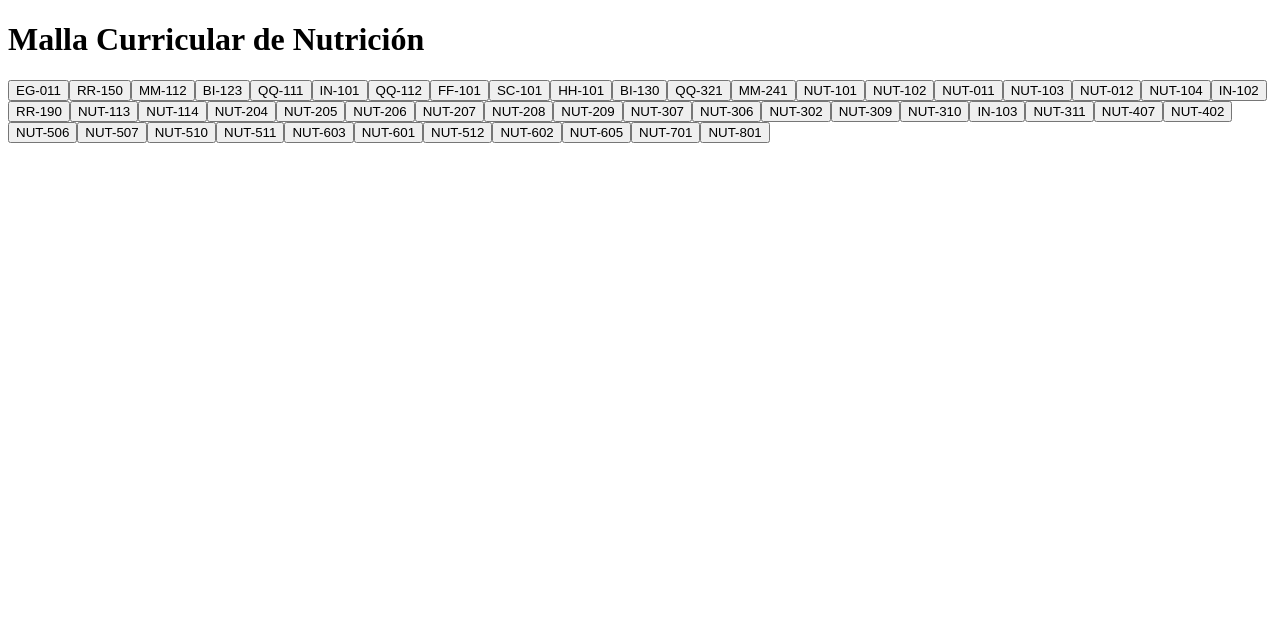
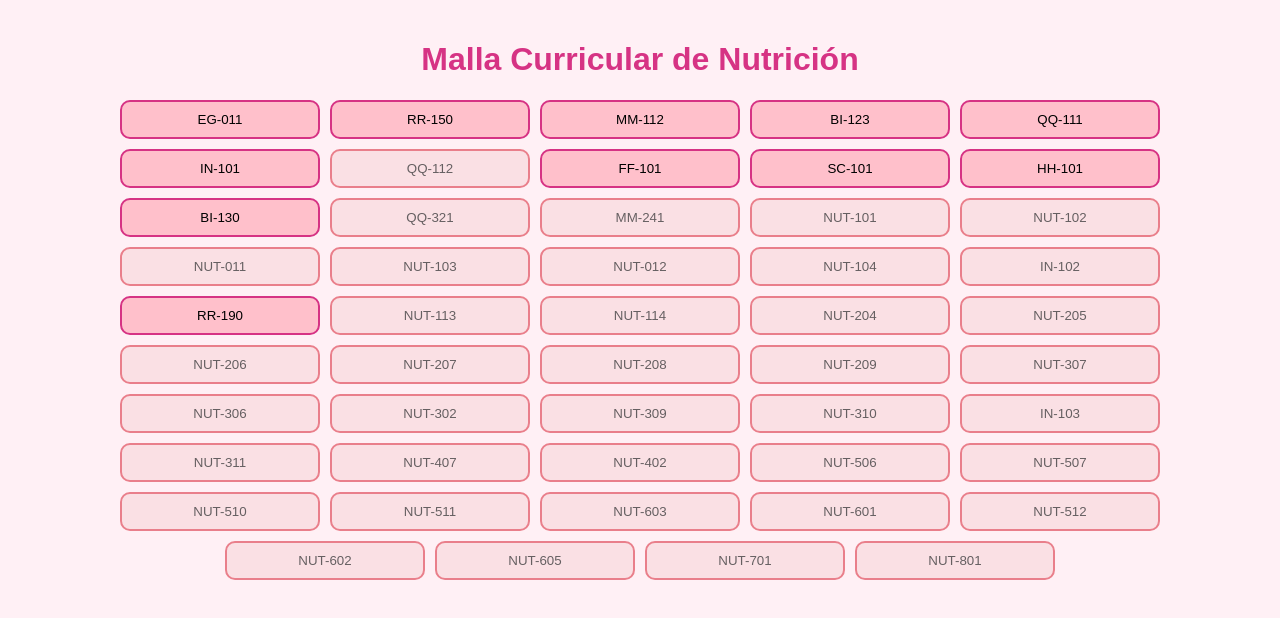
Before and after one commit to Hannie150707/Malla-Nutrici-n, a plain HTML site: page index.html in a window 1280 px wide. Drawn offline with Linux system fonts and the light colour scheme.

Commit message:
Update estilos.css

```diff
--- a/estilos.css
+++ b/estilos.css
@@ -1,7 +1,46 @@
-echo "# Malla-Nutrici-n" >> README.md
-git init
-git add README.md
-git commit -m "primer commit"
-git branch -M main
-git remote add origin https://github.com/Hannie150707/Malla-Nutrici-n.git
- git push -u origin main
+body {
+  font-family: Arial, sans-serif;
+  background-color: #fff0f5;
+  color: #333;
+  margin: 0;
+  padding: 20px;
+}
+
+h1 {
+  text-align: center;
+  color: #d63384;
+}
+
+.malla {
+  display: flex;
+  flex-wrap: wrap;
+  gap: 10px;
+  justify-content: center;
+}
+
+.ramo {
+  background-color: #ffc0cb;
+  border: 2px solid #d63384;
+  border-radius: 10px;
+  padding: 10px;
+  width: 200px;
+  text-align: center;
+  cursor: pointer;
+  transition: 0.3s;
+}
+
+.ramo:hover {
+  background-color: #f78fb3;
+}
+
+.ramo.aprobado {
+  background-color: #c0ffc0;
+  border-color: #28a745;
+}
+
+.ramo.bloqueado {
+  background-color: #f8d7da;
+  border-color: #dc3545;
+  cursor: not-allowed;
+  opacity: 0.6;
+}
```
